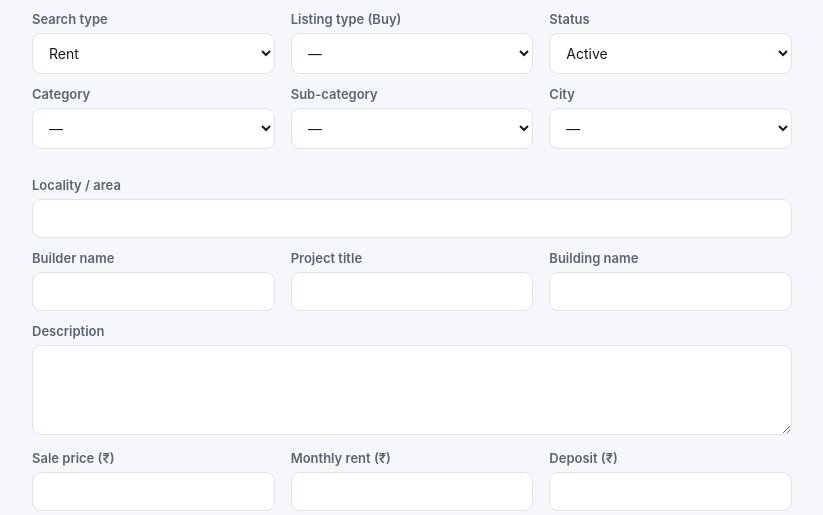
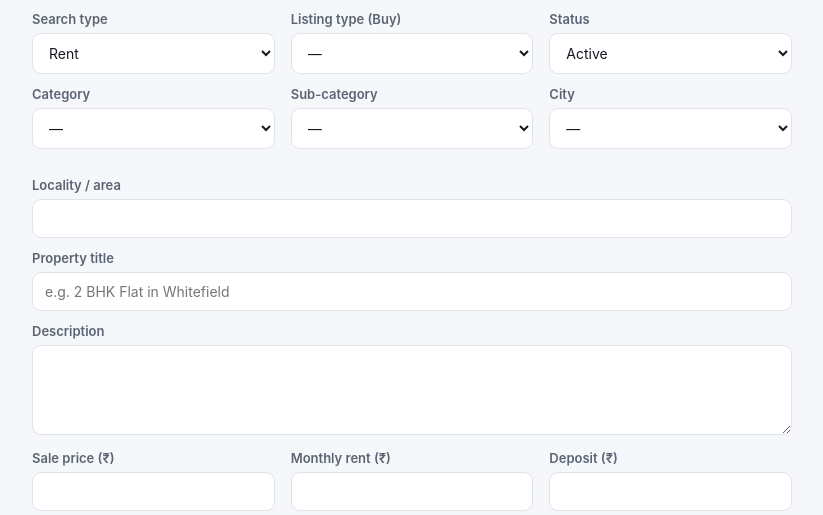
Before and after one commit to pratsacharya/viprarealty.com_github, a Node server app: page /adminvr/property-edit in a window 1280 px wide. Shown: the part 123-638 px from the top of the page, without its empty margins (82-905 px from the left). Run offline with Node 20, Linux system fonts and the light colour scheme; the visitor is signed in with stand-in values (Sample User, id 1); data that the repository does not hold is empty.

Commit message:
Replace Builder/Project title/Building name with single Property title
Admin form, property list, dashboard, enquiries, public cards, detail
page and CSV import now use one Property Title (stored in project_title;
no DB migration). Title is required. Removed the Builder/Project detail
rows from the public detail page.

Co-Authored-By: Claude Opus 4.8 <noreply@anthropic.com>
Claude-Session: https://claude.ai/code/session_01Hev25dMrGaR7R2XTvh2DG7

```diff
--- a/app/routes/admin.js
+++ b/app/routes/admin.js
@@ -108,7 +108,7 @@ router.get('/dashboard', async (req, res) => {
   };
   const [byCat] = await pool.query(`SELECT c.name, COUNT(p.id) n FROM categories c
     LEFT JOIN properties p ON p.category_id=c.id GROUP BY c.id`);
-  const [top] = await pool.query(`SELECT p.project_title, p.building_name, COUNT(e.id) n
+  const [top] = await pool.query(`SELECT p.project_title, COUNT(e.id) n
     FROM properties p JOIN enquiries e ON e.property_id=p.id AND e.otp_verified=1
     GROUP BY p.id ORDER BY n DESC LIMIT 5`);
   res.render('dashboard', { ...base(req), page: 'dashboard', counts, byCat, top });
@@ -140,7 +140,7 @@ router.get('/properties/:id/delete', requireMaster, checkCsrf, async (req, res)
 });
 
 // ---------- add / edit ----------
-const PROP_FIELDS = ['builder_name', 'project_title', 'building_name', 'description', 'search_type', 'listing_type',
+const PROP_FIELDS = ['project_title', 'description', 'search_type', 'listing_type',
   'category_id', 'sub_category_id', 'city', 'locality', 'sale_price', 'monthly_rent', 'deposit_amount', 'down_payment',
   'possession_date', 'bedrooms', 'bathrooms', 'carpet_area', 'builtup_area', 'total_floors', 'floor_no',
   'ceiling_height', 'status', 'featured'];
@@ -173,7 +173,7 @@ router.post('/property-edit', upload.array('images', 20), async (req, res) => {
   const num = (k) => { const v = (req.body[k] || '').toString().replace(/[^0-9]/g, ''); return v === '' ? null : parseInt(v, 10); };
   const str = (k) => (req.body[k] || '').trim();
   const data = {
-    builder_name: str('builder_name'), project_title: str('project_title'), building_name: str('building_name'),
+    project_title: str('project_title'),
     description: str('description'), search_type: str('search_type') === 'Buy' ? 'Buy' : 'Rent',
     listing_type: ['Resale', 'Under Construction'].includes(str('listing_type')) ? str('listing_type') : '',
     category_id: num('category_id'), sub_category_id: num('sub_category_id'), city: str('city'), locality: str('locality'),
@@ -185,9 +185,9 @@ router.post('/property-edit', upload.array('images', 20), async (req, res) => {
     featured: req.body.featured ? 1 : 0,
   };
 
-  if (!data.project_title && !data.building_name) {
+  if (!data.project_title) {
     (req.files || []).forEach((f) => { try { fs.unlinkSync(f.path); } catch (e) {} });
-    return res.render('property-form', { ...base(req), page: 'property-edit', ...(await loadFormData()), p: { ...data }, isEdit: !!id, imgCount: 0, error: 'Enter a project title or building name.' });
+    return res.render('property-form', { ...base(req), page: 'property-edit', ...(await loadFormData()), p: { ...data }, isEdit: !!id, imgCount: 0, error: 'Enter a property title.' });
   }
 
   let pid;
@@ -230,7 +230,7 @@ router.post('/change-password', checkCsrf, async (req, res) => {
 
 // ---------- enquiries (master) ----------
 router.get('/enquiries', requireMaster, async (req, res) => {
-  const [rows] = await pool.query(`SELECT e.*, p.project_title, p.building_name FROM enquiries e
+  const [rows] = await pool.query(`SELECT e.*, p.project_title FROM enquiries e
     LEFT JOIN properties p ON p.id=e.property_id WHERE e.otp_verified=1 ORDER BY e.created_at DESC LIMIT 500`);
   res.render('enquiries', { ...base(req), page: 'enquiries', rows });
 });
@@ -291,16 +291,17 @@ router.post('/import', requireMaster, uploadCsv.single('csv'), async (req, res)
   for (const row of records) {
     total++;
     const g = (k) => (row[k] || '').trim();
-    if (!g('project title') && !g('building name')) { fail++; errors.push(`Row ${total}: missing project title and building name`); continue; }
+    const propTitle = g('property title') || g('project title');
+    if (!propTitle) { fail++; errors.push(`Row ${total}: missing property title`); continue; }
     const stype = g('search type').toLowerCase() === 'buy' ? 'Buy' : 'Rent';
     const ltype = ['Resale', 'Under Construction'].includes(g('listing type')) ? g('listing type') : '';
     try {
       const [r] = await pool.query(
-        `INSERT INTO properties (builder_name,project_title,building_name,description,search_type,listing_type,
+        `INSERT INTO properties (project_title,description,search_type,listing_type,
           category_id,sub_category_id,city,locality,sale_price,monthly_rent,deposit_amount,down_payment,possession_date,
           bedrooms,bathrooms,carpet_area,builtup_area,total_floors,floor_no,ceiling_height,status,featured,created_by)
-         VALUES (?,?,?,?,?,?,?,?,?,?,?,?,?,?,?,?,?,?,?,?,?,?,?,?,?)`,
-        [g('builder name'), g('project title'), g('building name'), g('brief description'), stype, ltype,
+         VALUES (?,?,?,?,?,?,?,?,?,?,?,?,?,?,?,?,?,?,?,?,?,?,?)`,
+        [propTitle, g('brief description'), stype, ltype,
          catMap[g('category').toLowerCase()] || null, subMap[g('sub-category').toLowerCase()] || null,
          g('city'), g('locality / area'), dig(g('sale price')), dig(g('monthly rent')), dig(g('deposit amount')),
          dig(g('down payment')), g('possession date'), dig(g('bedrooms')), dig(g('bathrooms')), dig(g('carpet area')),
--- a/app/site/js/site.js
+++ b/app/site/js/site.js
@@ -33,7 +33,7 @@
 
   function cardHTML(l) {
     var b = badge(l);
-    var title = (l.project_title || '') + ' ' + (l.building_name || '');
+    var title = l.project_title || '';
     var media = l.images && l.images.length
       ? '<img src="' + esc(imgSrc(l.images[0])) + '" alt="" style="width:100%;height:100%;object-fit:cover">'
       : PLACEHOLDER;
@@ -128,7 +128,7 @@
     getListings({ id: id }).then(function (d) {
       var l = (d.listings || [])[0];
       if (!l) { root.innerHTML = '<p style="color:#8A93A1">Property not found.</p>'; return; }
-      set('d-title', (l.project_title || '') + ' ' + (l.building_name || ''));
+      set('d-title', l.project_title || '');
       set('d-loc', [l.locality, l.city].filter(Boolean).join(', '));
       setHTML('d-price', priceText(l));
       var b = badge(l);
@@ -149,7 +149,7 @@
         : '<div style="border-radius:14px;min-height:320px;background:linear-gradient(135deg,#E7EBF1,#D7E2E1);display:flex;align-items:center;justify-content:center">' + PLACEHOLDER + '</div>';
       // key details
       setHTML('d-details', [
-        ['Builder', l.builder_name], ['Project', l.project_title], ['Possession', l.possession_date],
+        ['Possession', l.possession_date],
         ['Deposit', l.deposit_amount ? inr(l.deposit_amount) : ''], ['Down payment', l.down_payment ? inr(l.down_payment) : ''],
         ['Status', (l.status || '').replace('_', ' ')],
       ].filter(function (r) { return r[1]; }).map(function (r) {
--- a/app/site/property-detail.html
+++ b/app/site/property-detail.html
@@ -107,8 +107,6 @@
       <!-- Key details -->
       <h2 style="font-size: 20px; font-weight: 600; color: #151922; margin-bottom: 14px;">Key details</h2>
       <div id="d-details" style="display: grid; grid-template-columns: repeat(2, minmax(0, 1fr)); gap: 14px 40px; margin-bottom: 30px;">
-        <div style="display: flex; justify-content: space-between; border-bottom: 1px solid #F0F2F5; padding-bottom: 10px;"><span style="color: #8A93A1; font-size: 14px;">Builder</span><span style="color: #151922; font-size: 14px; font-weight: 500;">Prestige Group</span></div>
-        <div style="display: flex; justify-content: space-between; border-bottom: 1px solid #F0F2F5; padding-bottom: 10px;"><span style="color: #8A93A1; font-size: 14px;">Project</span><span style="color: #151922; font-size: 14px; font-weight: 500;">Lakeside Habitat</span></div>
         <div style="display: flex; justify-content: space-between; border-bottom: 1px solid #F0F2F5; padding-bottom: 10px;"><span style="color: #8A93A1; font-size: 14px;">Plot size</span><span style="color: #151922; font-size: 14px; font-weight: 500;">4,000 sq ft</span></div>
         <div style="display: flex; justify-content: space-between; border-bottom: 1px solid #F0F2F5; padding-bottom: 10px;"><span style="color: #8A93A1; font-size: 14px;">Possession</span><span style="color: #151922; font-size: 14px; font-weight: 500;">Immediate</span></div>
         <div style="display: flex; justify-content: space-between; border-bottom: 1px solid #F0F2F5; padding-bottom: 10px;"><span style="color: #8A93A1; font-size: 14px;">Status</span><span style="color: #151922; font-size: 14px; font-weight: 500;">Resale</span></div>
--- a/app/views/dashboard.ejs
+++ b/app/views/dashboard.ejs
@@ -15,6 +15,6 @@
 <h2>Top properties by enquiries</h2>
 <table><tr><th>Property</th><th>Enquiries</th></tr>
 <% if (!top.length) { %><tr><td class="muted" colspan="2">No verified enquiries yet.</td></tr><% } %>
-<% top.forEach(r => { %><tr><td><%= ((r.project_title||'')+' '+(r.building_name||'')).trim() %></td><td><%= r.n %></td></tr><% }) %>
+<% top.forEach(r => { %><tr><td><%= r.project_title || '—' %></td><td><%= r.n %></td></tr><% }) %>
 </table>
 <%- include('partials/footer') %>
--- a/app/views/enquiries.ejs
+++ b/app/views/enquiries.ejs
@@ -9,7 +9,7 @@
       <td><%= new Date(r.created_at).toLocaleString('en-IN') %></td>
       <td><%= r.name %></td>
       <td><a href="https://wa.me/91<%= digits %>"><%= r.mobile %></a></td>
-      <td><%= ((r.project_title||'')+' '+(r.building_name||'')).trim() || '—' %></td>
+      <td><%= r.project_title || '—' %></td>
       <td><%= r.requirement %></td>
     </tr>
   <% }) %>
--- a/app/views/properties.ejs
+++ b/app/views/properties.ejs
@@ -6,7 +6,7 @@
   <% if (!rows.length) { %><tr><td class="muted" colspan="7">No listings yet.</td></tr><% } %>
   <% rows.forEach(p => { const b = '/adminvr/properties/' + p.id; %>
     <tr>
-      <td><%= ((p.project_title||'')+' '+(p.building_name||'')).trim() || '—' %>
+      <td><%= p.project_title || '—' %>
           <div class="muted"><%= p.cat || '' %><%= p.subcat ? (' · ' + p.subcat) : '' %></div></td>
       <td><%= p.search_type %><% if (p.listing_type) { %><br><span class="muted"><%= p.listing_type %></span><% } %></td>
       <td><%= p.city || '' %></td>
--- a/app/views/property-form.ejs
+++ b/app/views/property-form.ejs
@@ -23,11 +23,7 @@
       <% cities.forEach(c => { %><option <%= v('city')===c?'selected':'' %>><%= c %></option><% }) %></select></label>
     <label>Locality / area<input name="locality" value="<%= v('locality') %>"></label>
   </div>
-  <div class="row">
-    <label>Builder name<input name="builder_name" value="<%= v('builder_name') %>"></label>
-    <label>Project title<input name="project_title" value="<%= v('project_title') %>"></label>
-    <label>Building name<input name="building_name" value="<%= v('building_name') %>"></label>
-  </div>
+  <label>Property title<input name="project_title" value="<%= v('project_title') %>" placeholder="e.g. 2 BHK Flat in Whitefield" required></label>
   <label>Description<textarea name="description"><%= v('description') %></textarea></label>
   <div class="row">
     <label>Sale price (₹)<input name="sale_price" value="<%= v('sale_price') %>"></label>
```
Also changed, not shown: app/routes/api.js (+4 -4 lines), 2 other files.
